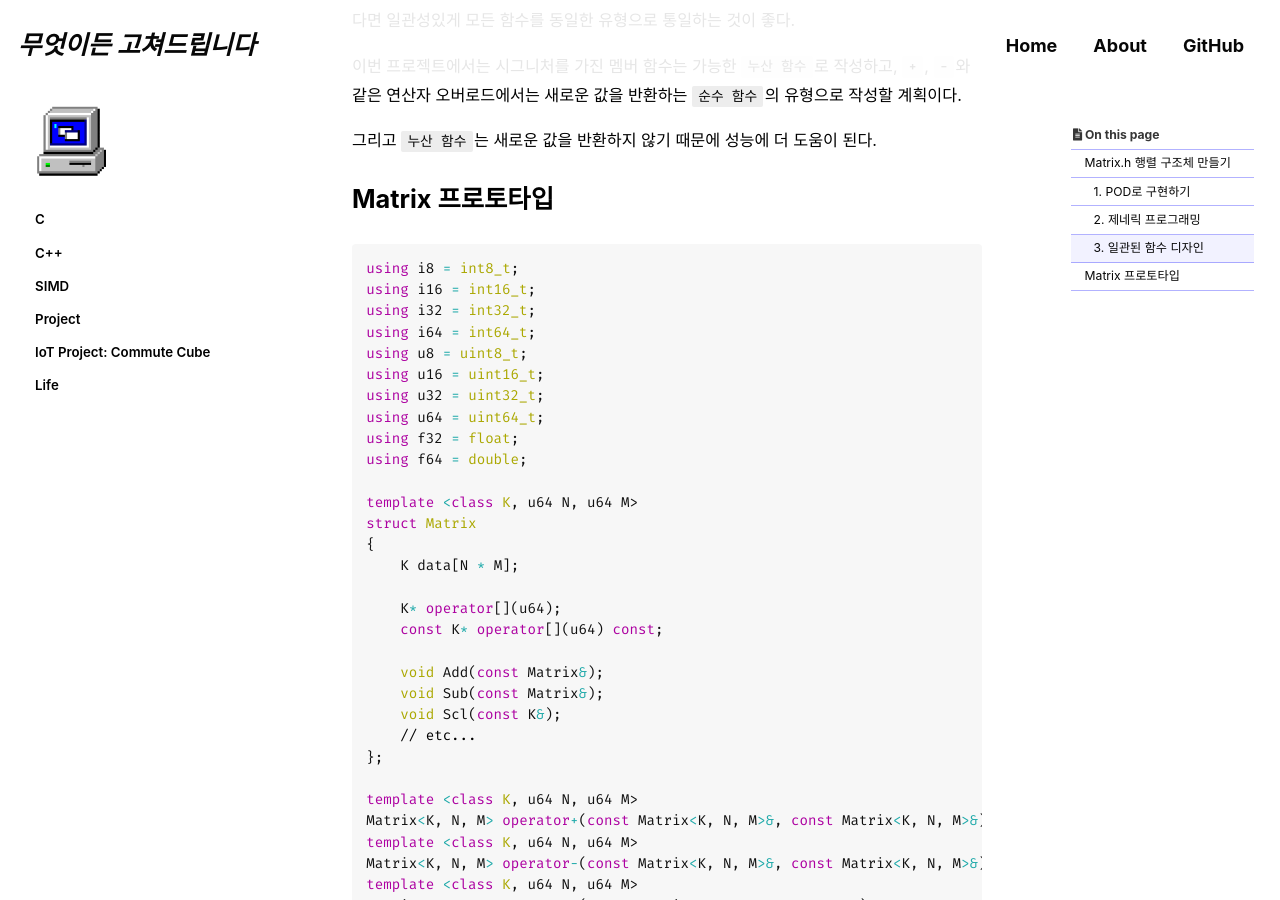
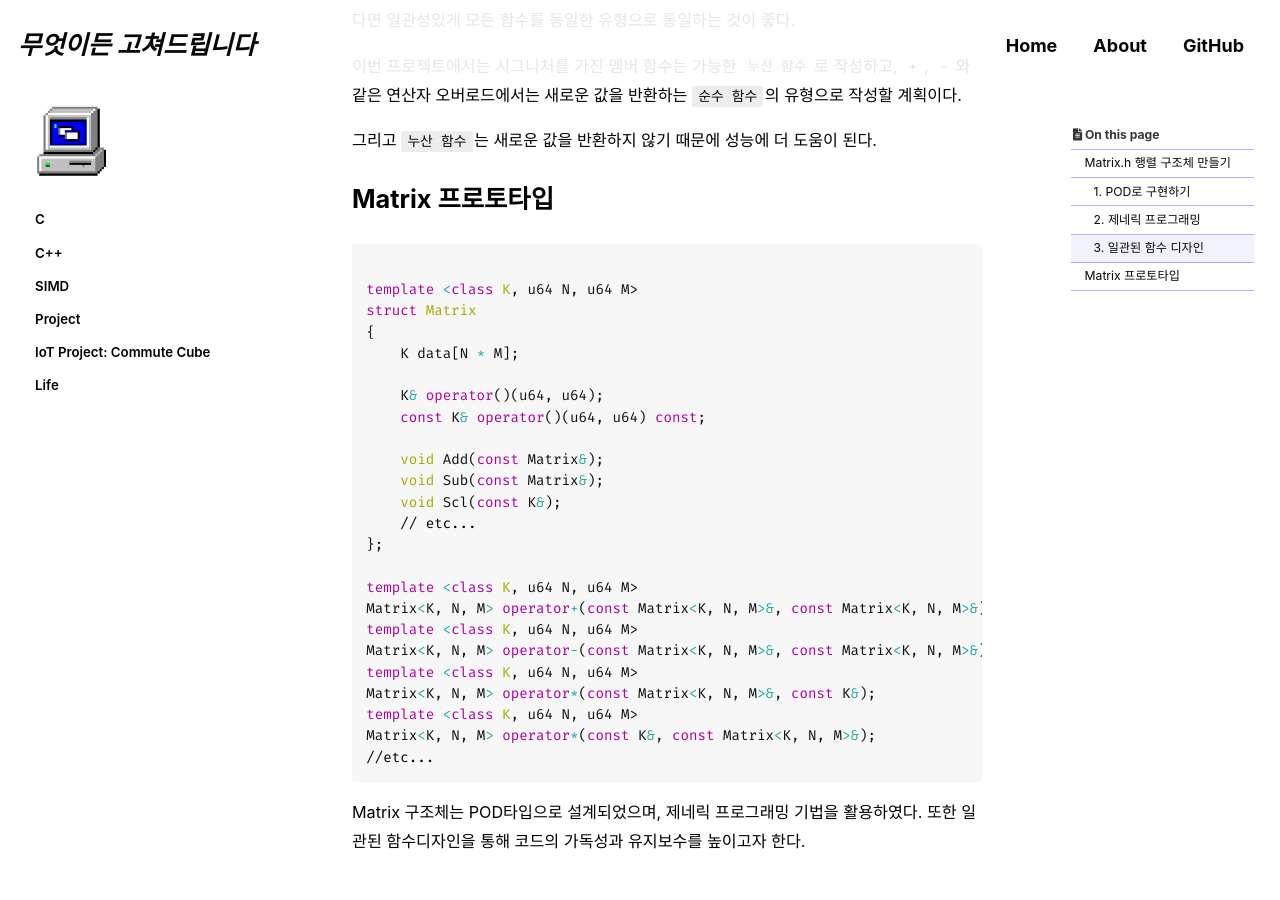
Before and after one commit to jeekpark/jeekpark.github.io, a Jekyll site: the page built from _posts/2024-07-07-matrix-0004.md, in a window 1280 px wide and 900 px high, scrolled down 2599 px. Built offline with Jekyll 4.4.1, drawn with Linux system fonts in a browser that asks for light colours; cached includes are drawn as plain includes; some web fonts are replaced; comment, search, counter and statistics services are not loaded.

Commit message:
Update: 2024-07-15

````diff
--- a/_posts/2024-07-07-matrix-0004.md
+++ b/_posts/2024-07-07-matrix-0004.md
@@ -85,24 +85,14 @@ Matrix<float, 2, 2> result = addMatrix(test1, test2);
 
 # Matrix 프로토타입
 ```cpp
-using i8 = int8_t;
-using i16 = int16_t;
-using i32 = int32_t;
-using i64 = int64_t;
-using u8 = uint8_t;
-using u16 = uint16_t;
-using u32 = uint32_t;
-using u64 = uint64_t;
-using f32 = float;
-using f64 = double;
 
 template <class K, u64 N, u64 M>
 struct Matrix
 {
     K data[N * M];
 
-    K* operator[](u64);
-    const K* operator[](u64) const;
+    K& operator()(u64, u64);
+    const K& operator()(u64, u64) const;
 
     void Add(const Matrix&);
     void Sub(const Matrix&);
````
Also changed, not shown: _posts/2024-07-14-matrix-0005.md (+12 -14 lines).
